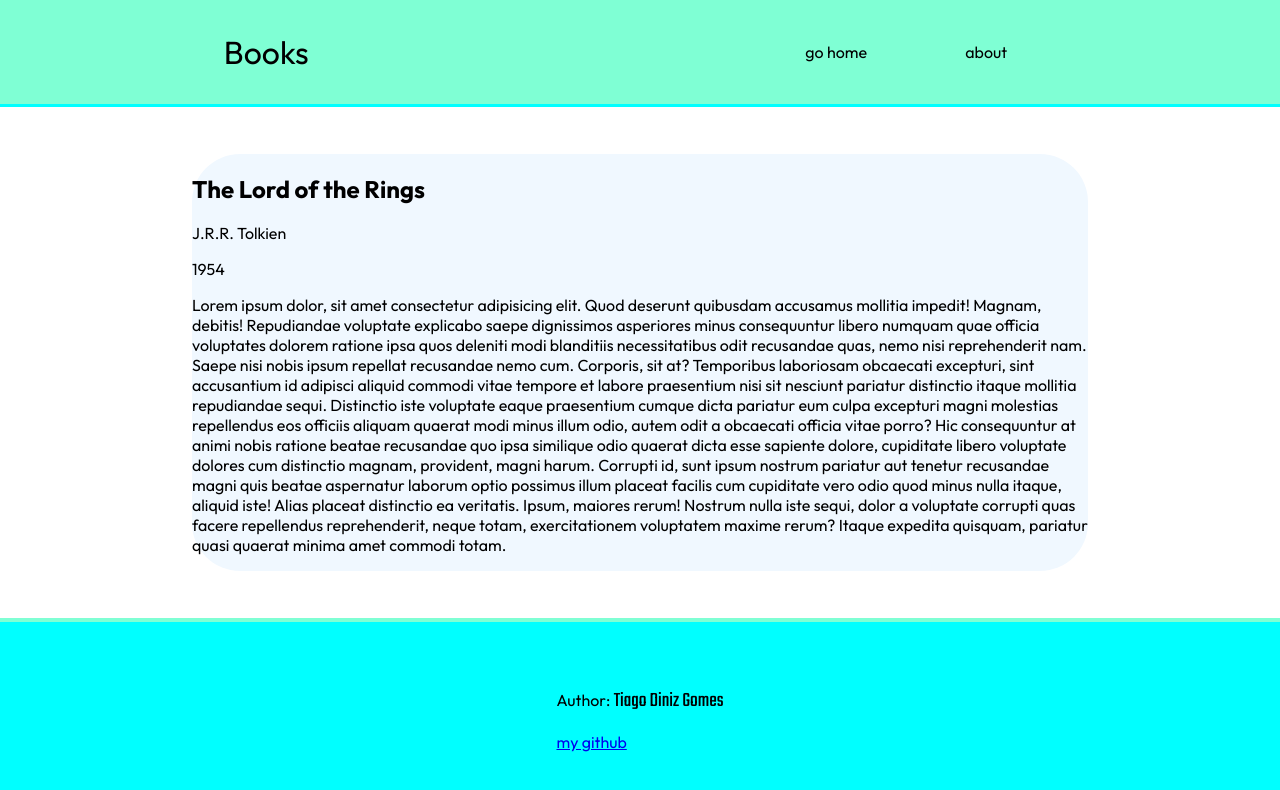
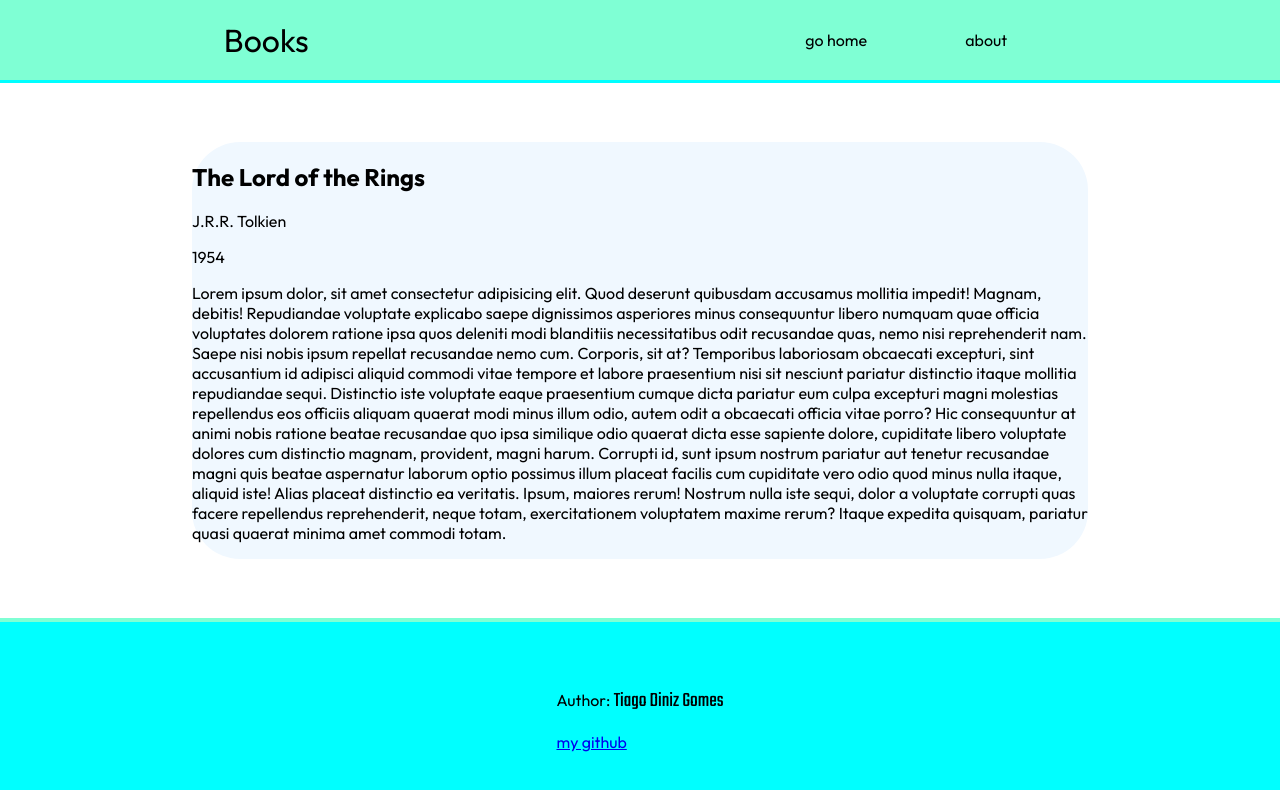
Before and after one commit to Shamoleambo/bands, a React (Vite) app: page /book/1 in a window 1280 px wide. Shown: the top 790 px of the page. Built offline with nearby package versions, Linux system fonts and the light colour scheme.

Commit message:
refactor: fix the header height

```diff
--- a/src/components/Header/Header.module.css
+++ b/src/components/Header/Header.module.css
@@ -1,5 +1,6 @@
 .header {
     width: 100%;
+    height: 64px;
     min-height: 80px;
     background-color: aquamarine;
     border-bottom: 3px solid aqua;
```
